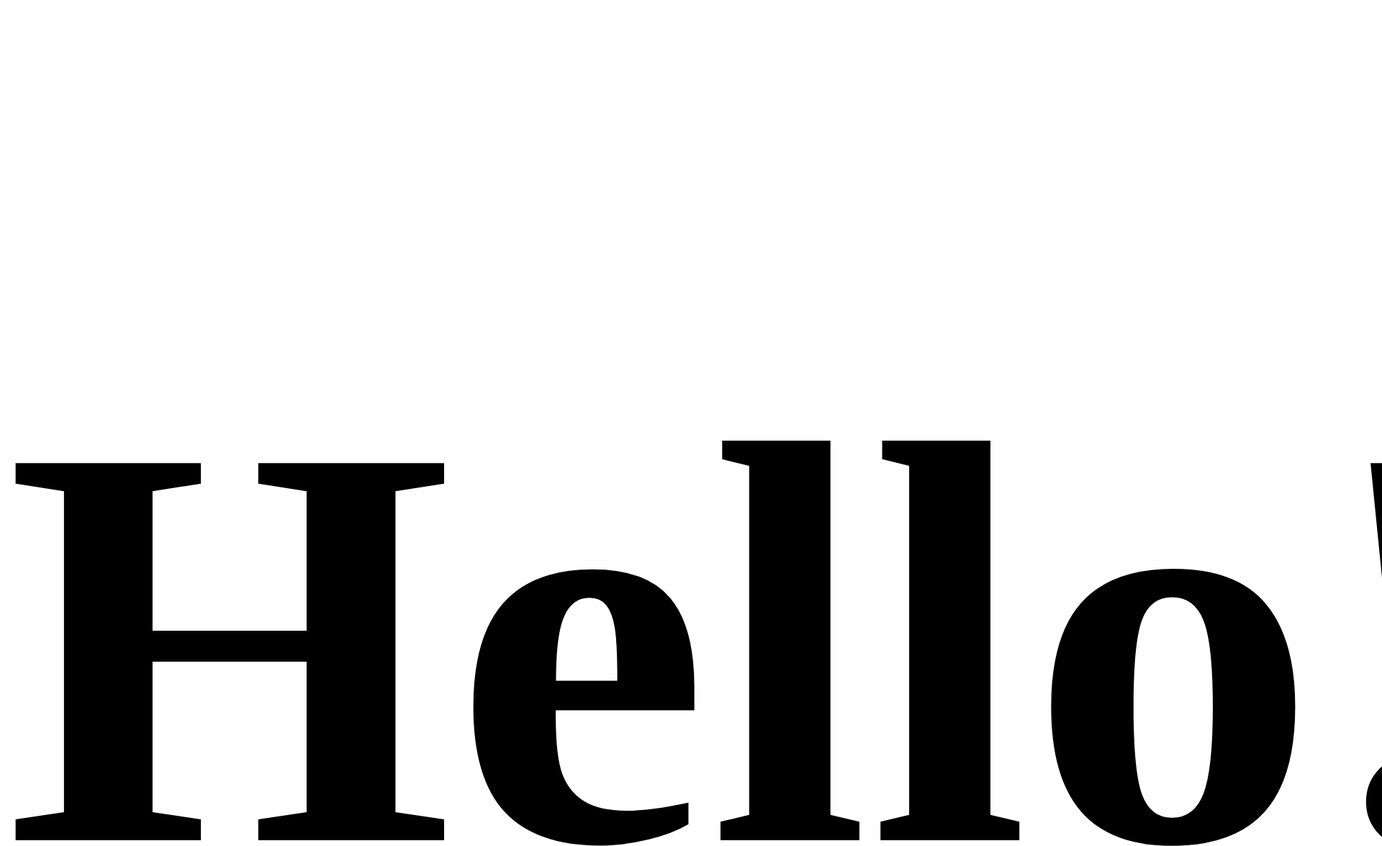
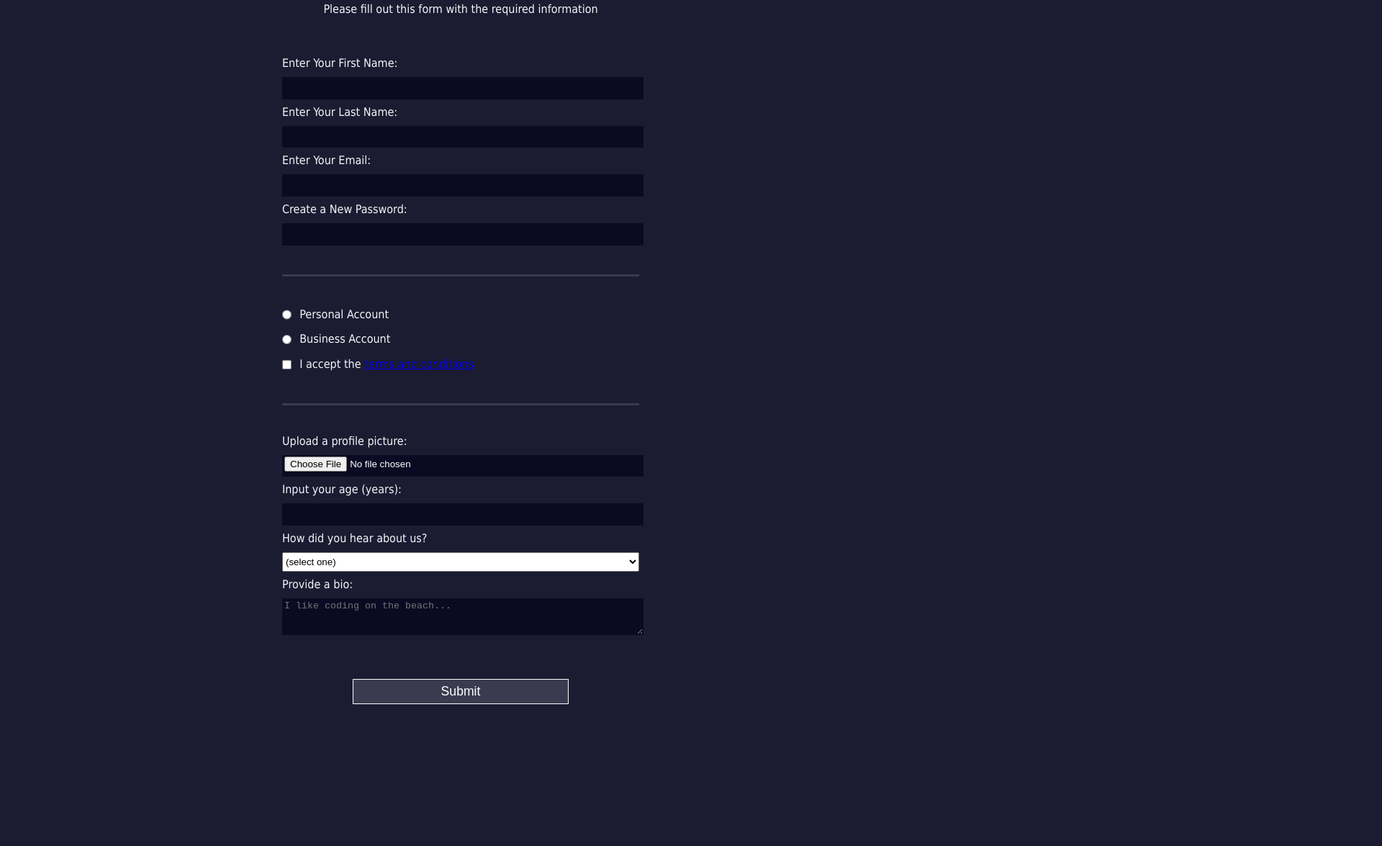
Before and after one commit to olayinka-oladele/04-fcc-registration-form, a website: page index.html in a window 1280 px wide. Shown: the part 99-1274 px from the top of the page at 72% size, 1920 px wide, since content can reach past the window. After the commit the page ends 1127 px from the top, so only its background shows below. Drawn offline with Linux system fonts and the light colour scheme; files that its build step writes are made by us from their sources; files whose address does not match are found by name.

Commit message:
Add registration form

```diff
--- a/css/index.css
+++ b/css/index.css
@@ -4,6 +4,76 @@ This imports the `reset.css` file */
 
 /* For testing purposes, delete this code */
 body {
-  font-size: max(20vw, 400px);
-  width: min(20vw, 400px);
+  width: 100%;
+  height: 100vh;
+  margin: 0;
+  background-color: #1b1b32;
+  color: #f5f6f7;
+  font-family: Tahoma, sans-serif;
+  font-size: 16px;
 }
+
+h1,
+p {
+  margin: 1em auto;
+  text-align: center;
+}
+
+form {
+  width: 60vw;
+  max-width: 500px;
+  min-width: 300px;
+  margin: 0 auto;
+  padding-bottom: 2em;
+}
+
+fieldset {
+  border: none;
+  padding: 2rem 0;
+  border-bottom: 3px solid #3b3b4f;
+}
+
+fieldset:last-of-type {
+  border-bottom: none;
+}
+
+label {
+  display: block;
+  margin: 0.5rem 0;
+}
+
+input,
+textarea,
+select {
+  margin: 10px 0 0;
+  width: 100%;
+  min-height: 2em;
+}
+
+input,
+textarea {
+  background-color: #0a0a23;
+  border: 1px solid #0a0a23;
+  color: #fff;
+}
+
+.inline {
+  width: unset;
+  margin: 0 0.5em 0 0;
+  vertical-align: middle;
+}
+
+input[type="submit"] {
+  display: block;
+  width: 60%;
+  margin: 1em auto;
+  height: 2em;
+  font-size: 1.1rem;
+  background-color: #3b3b4f;
+  border-color: white;
+  min-width: 300px;
+}
+
+input[type="file"] {
+  padding: 1px 2px;
+}
--- a/index.html
+++ b/index.html
@@ -3,10 +3,83 @@
   <head>
     <meta charset="UTF-8" />
     <meta name="viewport" content="width=device-width, initial-scale=1.0" />
-    <title>Document</title>
-    <link rel="stylesheet" href="index.css" />
+    <title>Registration Form</title>
+    <link rel="stylesheet" href="css/index.css" />
   </head>
   <body>
-    <h1>Hello!</h1>
+    <h1>Registration Form</h1>
+    <p>Please fill out this form with the required information</p>
+    <form method="post" action="https://register-demo.freecodecamp.org">
+      <fieldset>
+        <label for="first-name"
+          >Enter Your First Name: <input id="first-name" name="first-name" type="text" required
+        /></label>
+        <label for="last-name"
+          >Enter Your Last Name: <input id="last-name" name="last-name" type="text" required
+        /></label>
+        <label for="email"
+          >Enter Your Email: <input id="email" name="email" type="email" required
+        /></label>
+        <label for="new-password"
+          >Create a New Password:
+          <input
+            id="new-password"
+            name="new-password"
+            type="password"
+            pattern="[a-z0-5]{8,}"
+            required
+        /></label>
+      </fieldset>
+      <fieldset>
+        <label for="personal-account"
+          ><input id="personal-account" type="radio" name="account-type" class="inline" /> Personal
+          Account</label
+        >
+        <label for="business-account"
+          ><input id="business-account" type="radio" name="account-type" class="inline" /> Business
+          Account</label
+        >
+        <label for="terms-and-conditions">
+          <input
+            id="terms-and-conditions"
+            type="checkbox"
+            required
+            name="terms-and-conditions"
+            class="inline"
+          />
+          I accept the
+          <a href="https://www.freecodecamp.org/news/terms-of-service/">terms and conditions</a>
+        </label>
+      </fieldset>
+      <fieldset>
+        <label for="profile-picture"
+          >Upload a profile picture: <input id="profile-picture" type="file" name="file"
+        /></label>
+        <label for="age"
+          >Input your age (years): <input id="age" type="number" name="age" min="13" max="120"
+        /></label>
+        <label for="referrer"
+          >How did you hear about us?
+          <select id="referrer" name="referrer">
+            <option value="referrer">(select one)</option>
+            <option value="1">freeCodeCamp News</option>
+            <option value="2">freeCodeCamp YouTube Channel</option>
+            <option value="3">freeCodeCamp Forum</option>
+            <option value="4">Other</option>
+          </select>
+        </label>
+        <label for="bio"
+          >Provide a bio:
+          <textarea
+            id="bio"
+            name="bio"
+            rows="3"
+            cols="30"
+            placeholder="I like coding on the beach..."
+          ></textarea>
+        </label>
+      </fieldset>
+      <input type="submit" value="Submit" />
+    </form>
   </body>
 </html>
```
Also changed, not shown: .stylelintrc.json.
